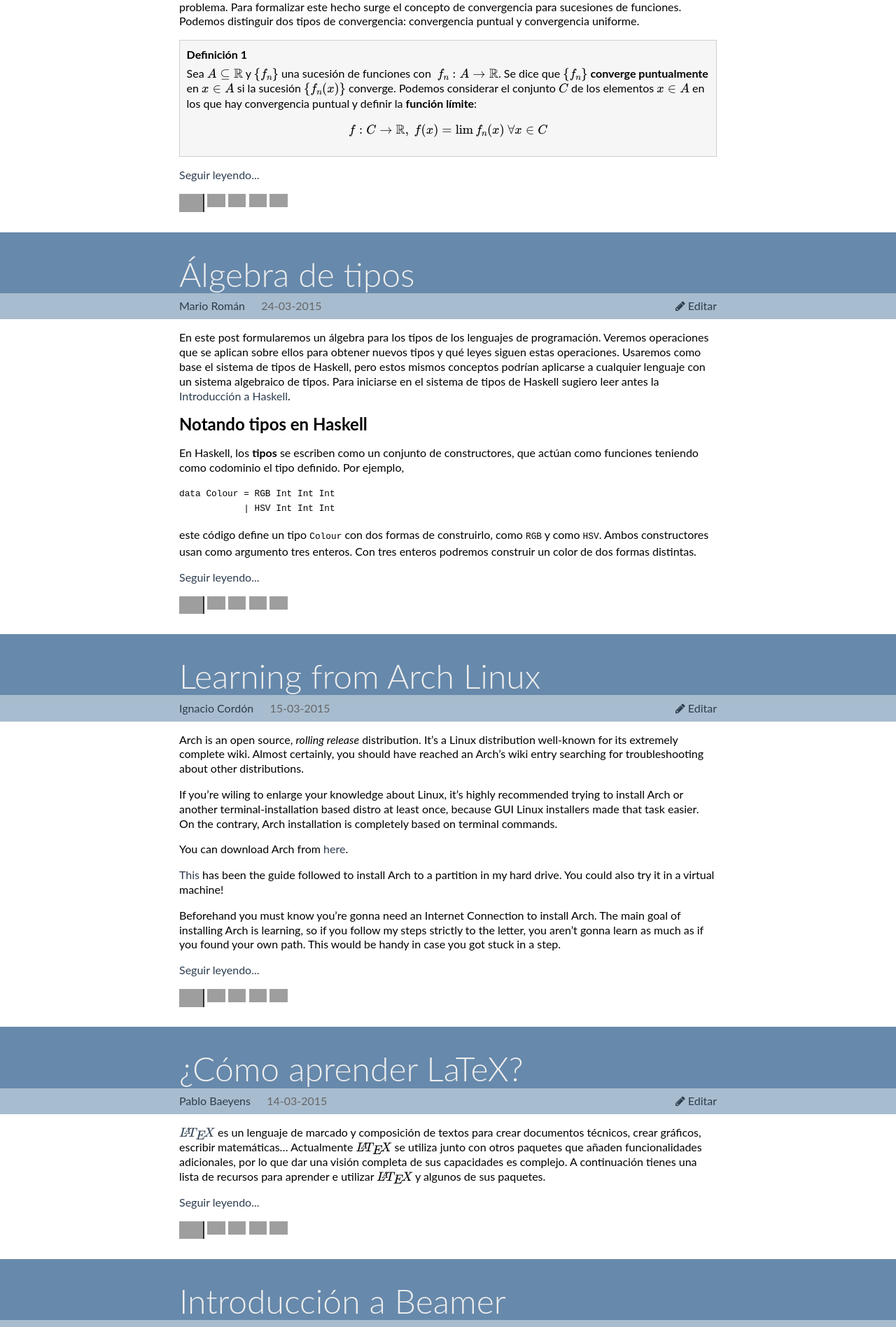
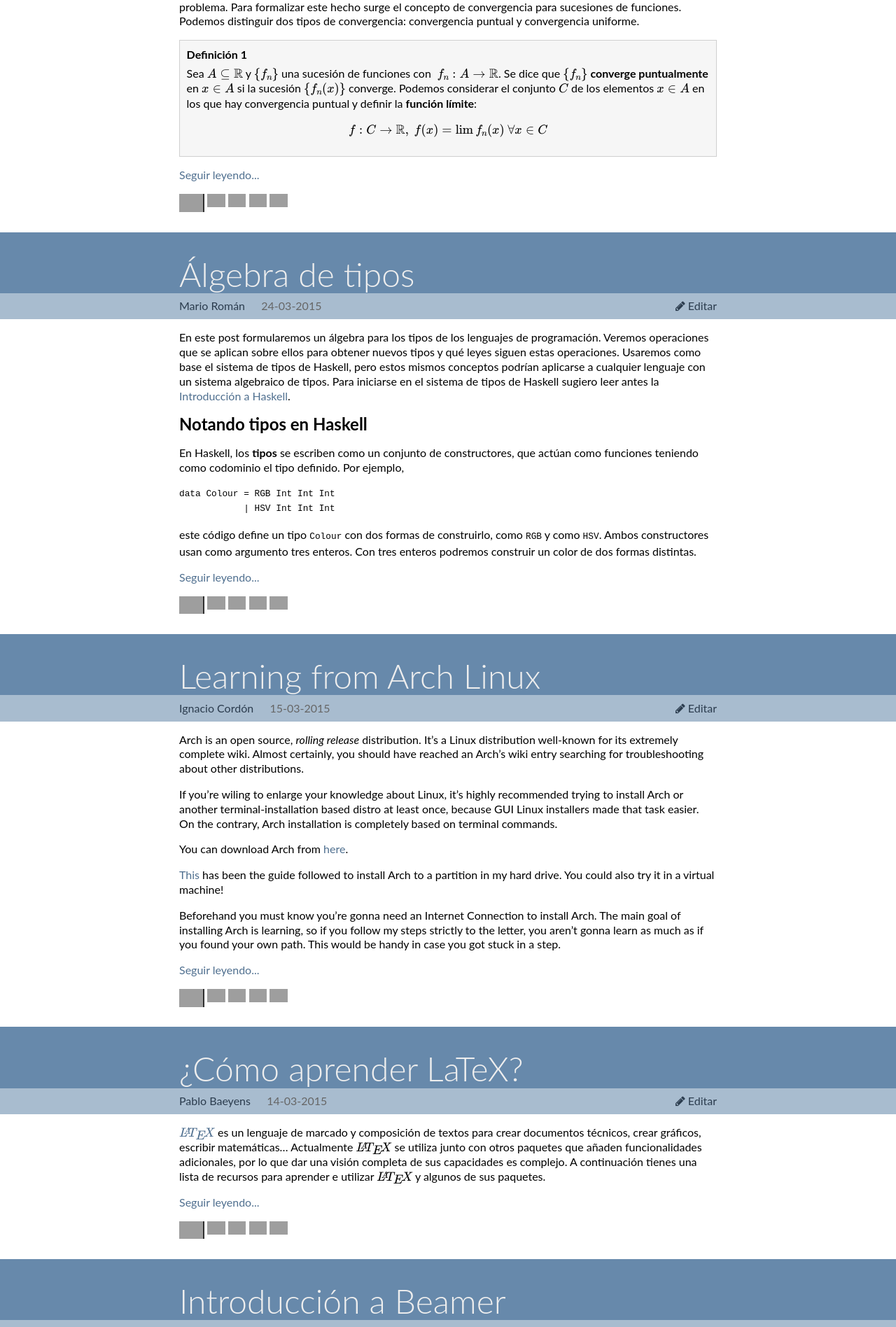
Before and after one commit to libreim/blog, a Jekyll site: the page rafts/index.html, which Jekyll copies as it is, in a window 1280 px wide. Shown: the part 401-2297 px from the top of the page at 70% size. Built offline with Jekyll 4.4.1, drawn with Linux system fonts in a browser that asks for light colours; nearby versions of some CDN libraries; formulas are drawn with MathJax 3; comment, search, counter and statistics services are not loaded; grey boxes are pictures that could not be loaded.

Commit message:
Improve link coloring

```diff
--- a/css/default.scss
+++ b/css/default.scss
@@ -20,7 +20,7 @@
 }
 
 a {
-  color: darken($theme, 20%);
+  color: $theme;
   text-decoration: none;
 }
 
@@ -72,6 +72,11 @@
 .post-data {
   background: lighten($theme, 30%);
   padding: 0.6rem 0;
+
+  a {
+    color: darken($theme, 20%);
+  }
+
   .date {
     display: inline-block;
     margin-left: 1.2rem;
@@ -194,6 +199,11 @@
 footer {
   background: lighten($theme, 40%);
   padding-bottom: 1.2rem;
+
+
+  a {
+    color: darken($theme, 20%);
+  }
 }
 
 /**********
```
